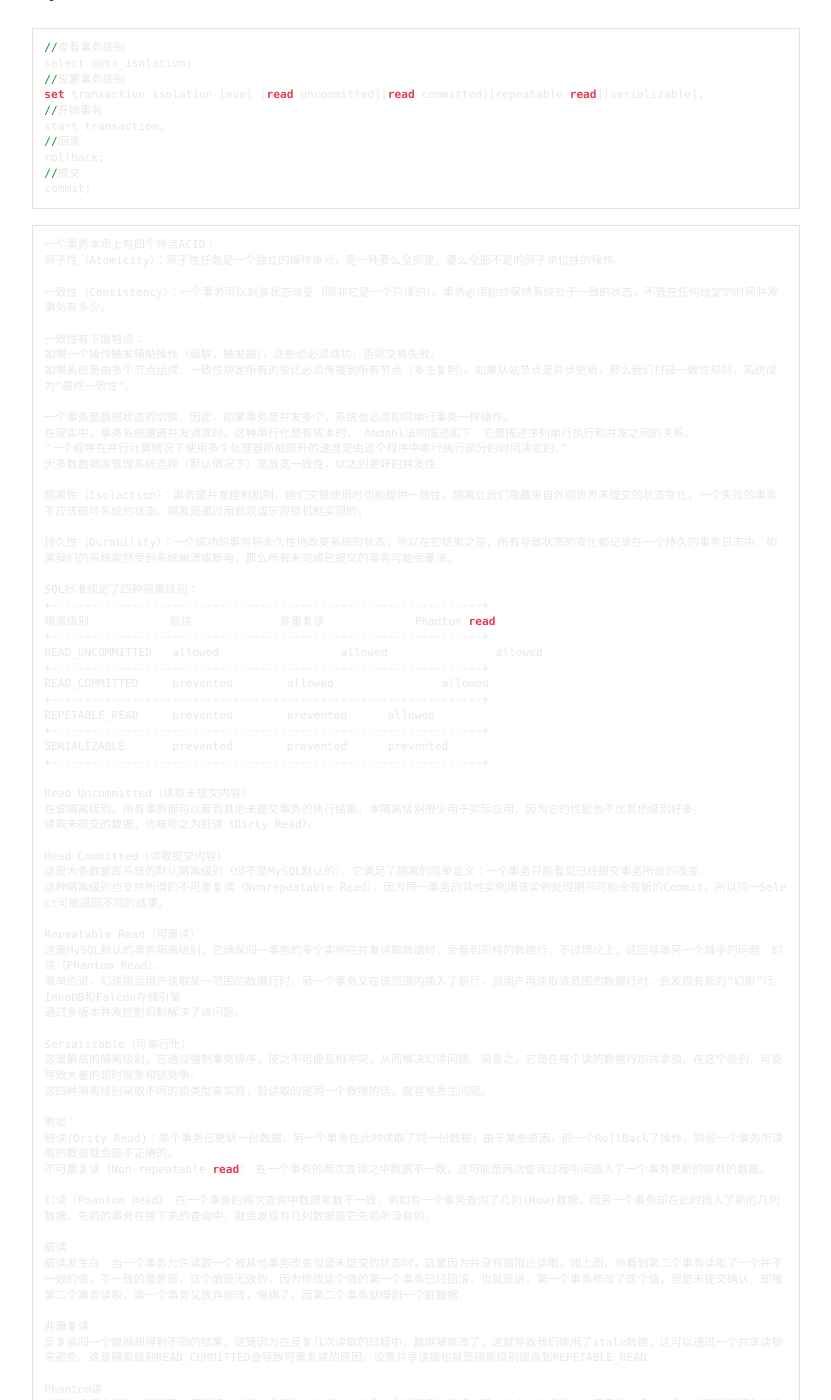
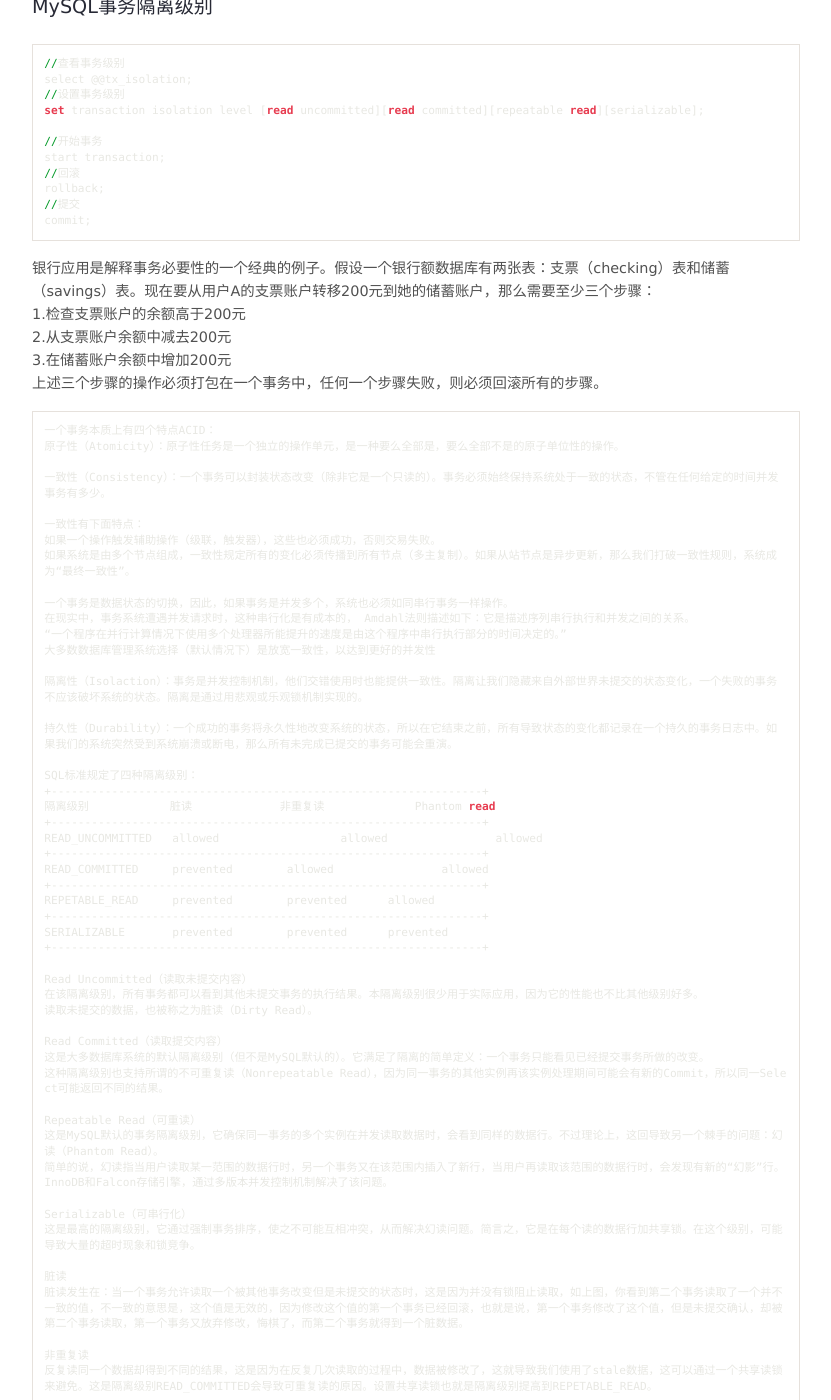
Before and after one commit to junhc/junhc.github.io, a Jekyll site: the page built from _posts/2015-08-21-mysql.md, in a window 1280 px wide and 1400 px high, scrolled down 849 px. Shown: the whole window, without its empty margins (224-1055 px from the left). Built offline with Jekyll 4.4.1, drawn with Linux system fonts in a browser that asks for light colours; Markdown is read by kramdown in place of the engine named in the settings; comment, search, counter and statistics services are not loaded; some of the changed text lies outside the part shown.

Commit message:
Update 2015-08-21-mysql.md

````diff
--- a/_posts/2015-08-21-mysql.md
+++ b/_posts/2015-08-21-mysql.md
@@ -41,6 +41,7 @@
 select @@tx_isolation;
 //设置事务级别
 set transaction isolation level [read uncommitted][read committed][repeatable read][serializable];
+
 //开始事务
 start transaction;
 //回滚
@@ -48,6 +49,11 @@
 //提交
 commit;
 ```
+银行应用是解释事务必要性的一个经典的例子。假设一个银行额数据库有两张表：支票（checking）表和储蓄（savings）表。现在要从用户A的支票账户转移200元到她的储蓄账户，那么需要至少三个步骤：
+1.检查支票账户的余额高于200元
+2.从支票账户余额中减去200元
+3.在储蓄账户余额中增加200元
+上述三个步骤的操作必须打包在一个事务中，任何一个步骤失败，则必须回滚所有的步骤。
 
 ```vim
 一个事务本质上有四个特点ACID：
@@ -91,18 +97,10 @@
 
 Repeatable Read（可重读）
 这是MySQL默认的事务隔离级别，它确保同一事务的多个实例在并发读取数据时，会看到同样的数据行。不过理论上，这回导致另一个棘手的问题：幻读（Phantom Read）。
-简单的说，幻读指当用户读取某一范围的数据行时，另一个事务又在该范围内插入了新行，当用户再读取该范围的数据行时，会发现有新的“幻影”行。InnoDB和Falcon存储引擎
-通过多版本并发控制机制解决了该问题。
+简单的说，幻读指当用户读取某一范围的数据行时，另一个事务又在该范围内插入了新行，当用户再读取该范围的数据行时，会发现有新的“幻影”行。InnoDB和Falcon存储引擎，通过多版本并发控制机制解决了该问题。
 
 Serializable（可串行化）
 这是最高的隔离级别，它通过强制事务排序，使之不可能互相冲突，从而解决幻读问题。简言之，它是在每个读的数据行加共享锁。在这个级别，可能导致大量的超时现象和锁竞争。
-这四种隔离级别采取不同的锁类型来实现，若读取的是同一个数据的话，就容易发生问题。
-
-例如：
-脏读(Drity Read)：某个事务已更新一份数据，另一个事务在此时读取了同一份数据，由于某些原因，前一个RollBack了操作，则后一个事务所读取的数据就会是不正确的。
-不可重复读（Non-repeatable read）：在一个事务的两次查询之中数据不一致，这可能是两次查询过程中间插入了一个事务更新的原有的数据。
-
-幻读（Phantom Read）：在一个事务的两次查询中数据笔数不一致，例如有一个事务查询了几列(Row)数据，而另一个事务却在此时插入了新的几列数据，先前的事务在接下来的查询中，就会发现有几列数据是它先前所没有的。
 
 脏读
 脏读发生在：当一个事务允许读取一个被其他事务改变但是未提交的状态时，这是因为并没有锁阻止读取，如上图，你看到第二个事务读取了一个并不一致的值，不一致的意思是，这个值是无效的，因为修改这个值的第一个事务已经回滚，也就是说，第一个事务修改了这个值，但是未提交确认，却被第二个事务读取，第一个事务又放弃修改，悔棋了，而第二个事务就得到一个脏数据。
@@ -110,7 +108,7 @@
 非重复读
 反复读同一个数据却得到不同的结果，这是因为在反复几次读取的过程中，数据被修改了，这就导致我们使用了stale数据，这可以通过一个共享读锁来避免。这是隔离级别READ_COMMITTED会导致可重复读的原因。设置共享读锁也就是隔离级别提高到REPETABLE_READ。
 
-Phantom读
+幻读
 当第二个事务插入一行记录，而正好之前第一个事务查询了应该包含这个新纪录的数据，那么这个查询事务的结果里肯定没有包含这个刚刚新插入的数据，这时幻影读发生了，通过变化锁和predicate locking避免。
 ```
 
````
Also changed, not shown: other parts of _posts/2015-08-21-mysql.md (+10 -10 lines).
